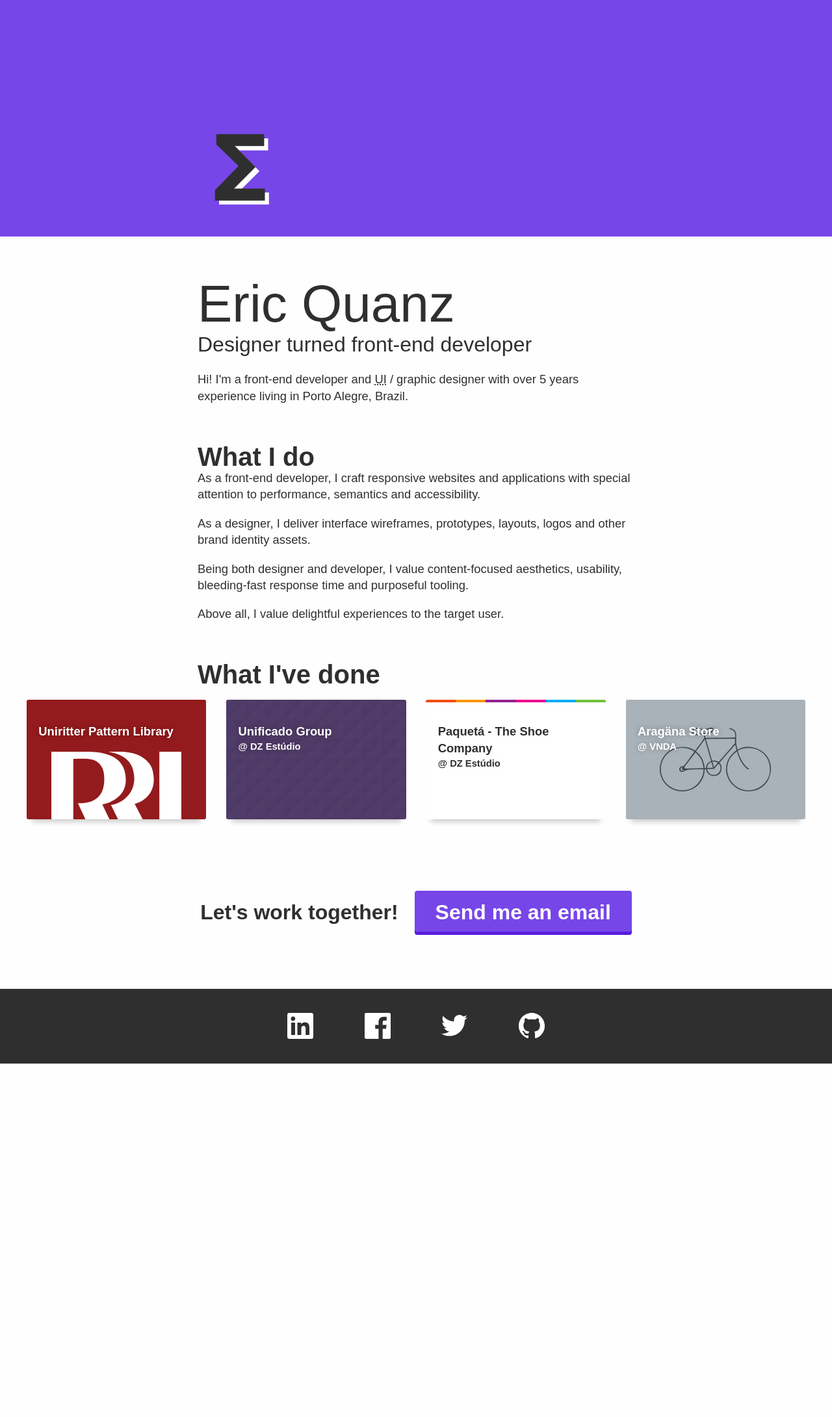
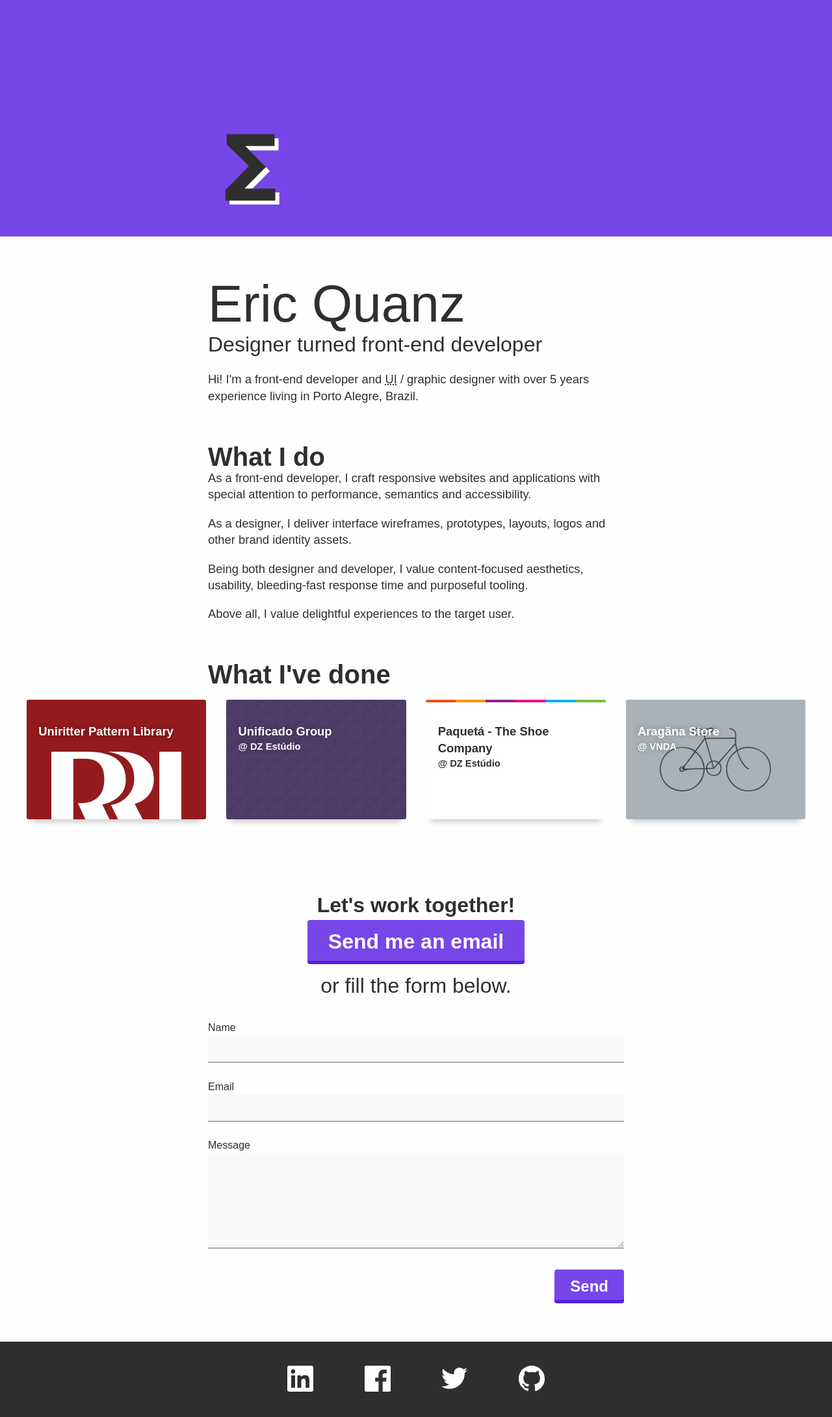
Before and after one commit to ericorruption/ericorruption.github.io, a Jekyll site: the page built from index.html, in a window 1280 px wide. Shown: the whole page at 65% size. Built offline with Jekyll 4.4.1, drawn with Linux system fonts in a browser that asks for light colours; before the commit the page ends 1637 px from its top, so only the background shows below that.

Commit message:
add form styles and contact form to index

```diff
--- /dev/null
+++ b/_sass/2.base/_button.scss
@@ -0,0 +1,31 @@
+.o-btn {
+  cursor: pointer;
+  background: $link-color;
+  border: none;
+  border-radius: 4px;
+  color: #fff;
+  display: inline-block;
+  line-height: 1.8;
+  padding: 0.15em 1em 0;
+  text-decoration: none;
+  box-shadow: 0 5px 0 darken($link-color, 10%);
+  font-size: 1.5rem;
+  font-weight: bold;
+  transition: all .2s ease-out;
+
+  &:hover{
+    background: darken($link-color, 5%);
+    box-shadow: 0 5px 0 darken($link-color, 15%);
+  }
+
+  &:active {
+    transform: translateY(5px);
+    box-shadow: none;
+  }
+}
+
+.o-btn--lg {
+  @media (min-width: 37.5em) {
+    font-size: 2rem;
+  }
+}
--- a/_sass/2.base/_defaults.scss
+++ b/_sass/2.base/_defaults.scss
@@ -6,6 +6,10 @@
   color: #fff;
   background: $link-color;
   text-shadow: none;
+}
+
+* {
+  box-sizing: border-box;
 }
 
 svg {
@@ -21,11 +25,22 @@ a{
 html{
   background: $bg-color;
   color: $text-color;
-  font-family: $font-family-fallback;
   line-height: 1.4;
   -webkit-font-smoothing: antialiased;
+}
 
-  &.wf-active {
+html,
+button,
+input,
+textarea {
+  font-family: $font-family-fallback;
+}
+
+.wf-active {
+  &,
+  button,
+  input,
+  textarea {
     font-family: $font-family-primary;
   }
 }
--- /dev/null
+++ b/_sass/2.base/_form.scss
@@ -0,0 +1,28 @@
+.o-input {
+  background: transparent;
+  border: none;
+  border-bottom: 2px solid #aaa;
+  margin-bottom: 1.4em;
+  padding: .5em;
+  background: #fafafa;
+  transition: all .2s ease-out;
+  font-size: 1.15em;
+
+  &--full {
+    width: 100%;
+  }
+
+  &:focus {
+    outline: none;
+    border-bottom-color: $brand-primary;
+  }
+}
+
+textarea.o-input {
+  resize: vertical;
+  min-height: 8em;
+}
+
+.o-label {
+  cursor: pointer;
+}
--- /dev/null
+++ b/_sass/3.components/_contact-form.scss
@@ -0,0 +1,9 @@
+.c-contact-form {
+  text-align: right;
+  margin-bottom: 4em;
+
+  &__label {
+    display: block;
+    text-align: left;
+  }
+}
--- a/_sass/3.components/call-to-action.scss
+++ b/_sass/3.components/call-to-action.scss
@@ -1,41 +1,18 @@
-.button{
-  background: $link-color;
-  border-radius: 4px;
-  color: #fff;
-  display: inline-block;
-  line-height: 1.8;
-  padding: 0.15em 1em 0;
-  text-decoration: none;
-  box-shadow: 0 5px 0 darken($link-color, 10%);
-
-  &:hover{
-    background: darken($link-color, 5%);
-    box-shadow: 0 5px 0 darken($link-color, 15%);
-  }
-
-  &:active {
-    transform: translateY(5px);
-    box-shadow: none;
-  }
-}
-
 .call-to-action{
   text-align: center;
   font-size: 1.75em;
-  margin-bottom: 2.75em;
-}
 
-.call-to-action .button{
-  font-size: 0.9em;
+  strong {
+    display: block;
+  }
+
+  .o-btn{
+     margin-bottom: 0.5em;
+   }
 }
 
 @media (min-width: 37.5em) {
   .call-to-action{
     font-size: 2em;
   }
-
-  .call-to-action .button{
-    font-size: 1em;
-    margin-left: 0.5em;
-  }
 }
--- a/_sass/3.components/scaffold.scss
+++ b/_sass/3.components/scaffold.scss
@@ -1,5 +1,5 @@
 .content-block {
-  max-width: 42em;
+  max-width: 48em;
   margin: auto;
   padding: 0 5%;
 }
--- a/css/style.scss
+++ b/css/style.scss
@@ -6,6 +6,8 @@
 
 @import '2.base/defaults';
 @import '2.base/type';
+@import '2.base/button';
+@import '2.base/form';
 
 @import '3.components/scaffold';
 @import '3.components/type';
@@ -14,5 +16,6 @@
 @import '3.components/work-list';
 @import '3.components/social-media';
 @import '3.components/call-to-action';
+@import '3.components/contact-form';
 
 @import '4.trumps/utilities';
--- a/index.html
+++ b/index.html
@@ -58,7 +58,25 @@ layout: home
         </li>
     </ul>
 
-    <p class="call-to-action"><strong>Let's work together!</strong>
-        <a class="button" href="mailto:eric.quanz@gmail.com">Send me an email</a>
-    </p>
 </main>
+
+<aside class="content-block">
+  <p class="call-to-action"><strong>Let's work together!</strong>
+      <a class="o-btn o-btn--lg" href="mailto:eric.quanz@gmail.com">Send me an email</a>
+      <br/> or fill the form below.
+  </p>
+
+  <form action="//formspree.io/eric.quanz@gmail.com"
+    method="POST" class="c-contact-form">
+      <label class="o-label c-contact-form__label" for="name">Name</label>
+      <input class="o-input o-input--full" type="text" id="name" name="name">
+
+      <label class="o-label c-contact-form__label" for="email">Email</label>
+      <input class="o-input o-input--full" type="email" id="email" name="_replyto" required>
+
+      <label class="o-label c-contact-form__label" for="message">Message</label>
+      <textarea class="o-input o-input--full" name="message" id="message" required></textarea>
+
+      <button class="o-btn" type="submit">Send</button>
+  </form>
+</aside>
```
